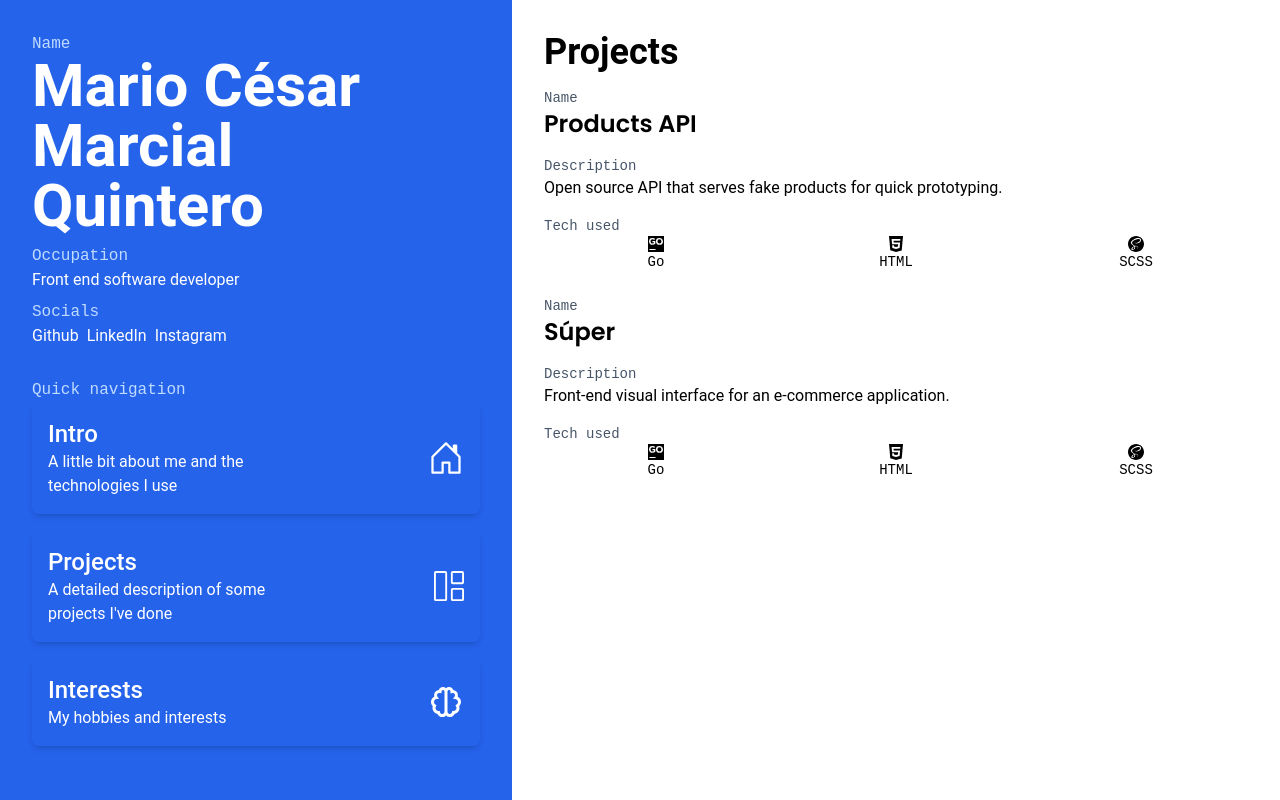
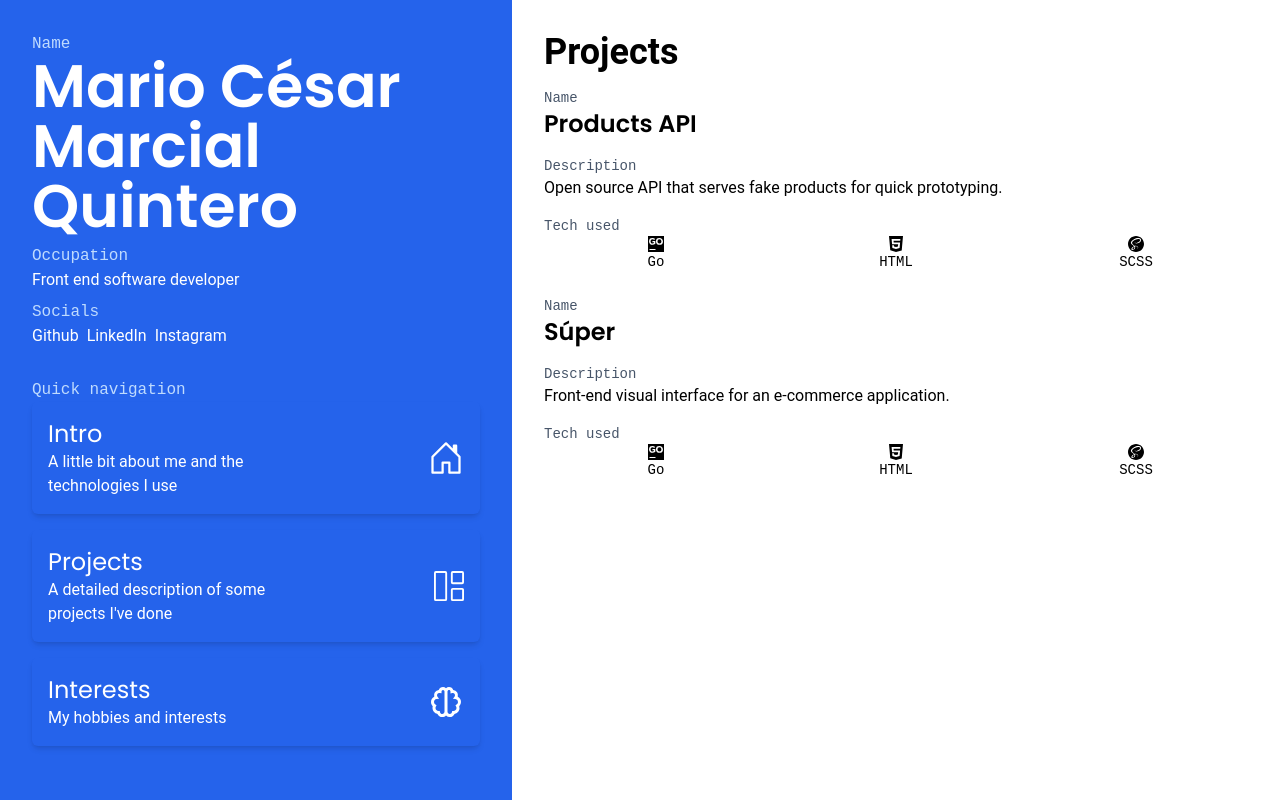
Before and after one commit to mar-cial/portfolio, a Next.js app: page /projects in a window 1280 px wide. Built offline with nearby package versions, Linux system fonts and the light colour scheme; a web font is replaced by a local one.

Commit message:
font changes

```diff
--- a/components/PageLayout.tsx
+++ b/components/PageLayout.tsx
@@ -72,7 +72,7 @@ const PageLayout = ({ children }: Props) => {
         <header className="flex flex-col gap-2">
           <div>
             <p className="text-blue-200 text-md font-console">Name</p>
-            <h1 className="text-6xl font-bold">Mario César Marcial Quintero</h1>
+            <h1 className="text-6xl font-bold font-display">Mario César Marcial Quintero</h1>
           </div>
 
           <div>
@@ -107,8 +107,8 @@ const PageLayout = ({ children }: Props) => {
                   <a>
                     <article className="grid grid-cols-3 p-4 rounded-md shadow-md">
                       <div className="col-span-2">
-                        <h3 className="text-2xl font-medium">{link.text}</h3>
-                        <p>{link.desc}</p>
+                        <h3 className="text-2xl font-medium font-display">{link.text}</h3>
+                        <p className='font-text'>{link.desc}</p>
                       </div>
 
                       <div className="flex items-center justify-end">
```
